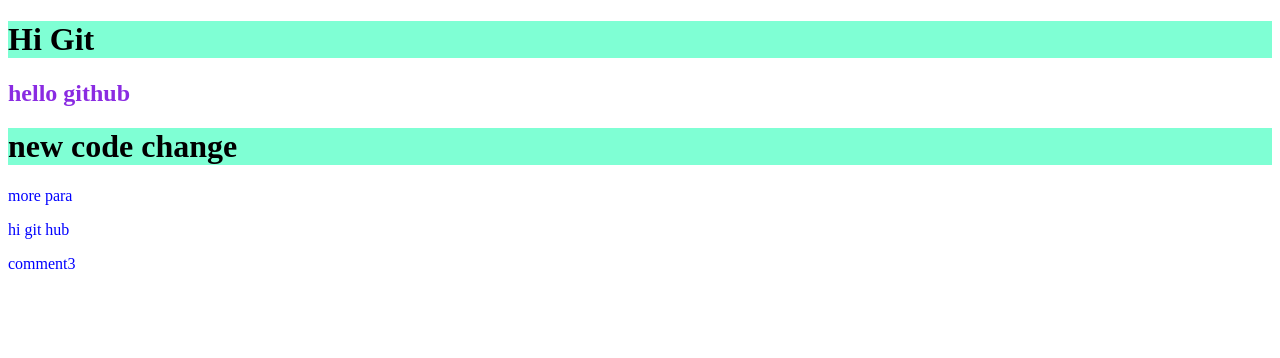
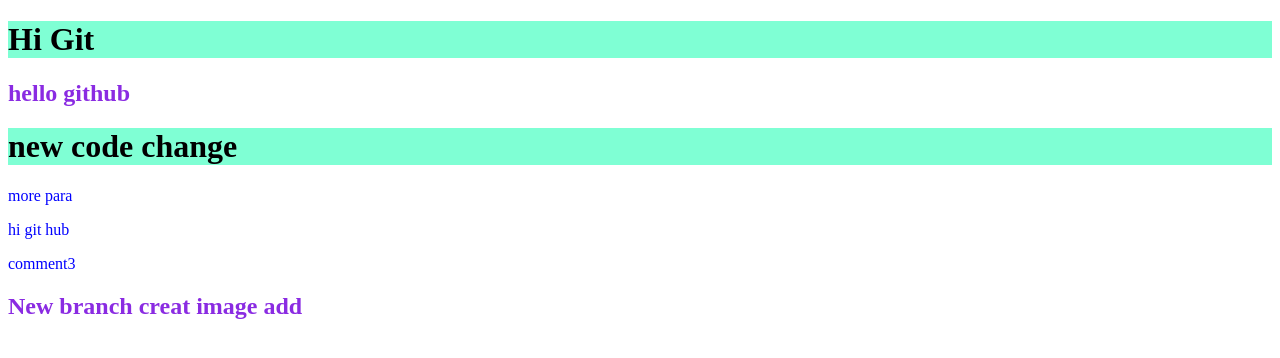
Before and after one commit to izazahmed0177/my-git-reposi, a plain HTML site: page index.html in a window 1280 px wide. Drawn offline with Linux system fonts and the light colour scheme.

Commit message:
[new branch 1]

```diff
--- a/index.html
+++ b/index.html
@@ -16,6 +16,7 @@
     <p>more para</p>
     <p>hi git hub</p>
     <p>comment3</p>
+    <h2>New branch creat image add</h2>
 
 </body>
 
```
